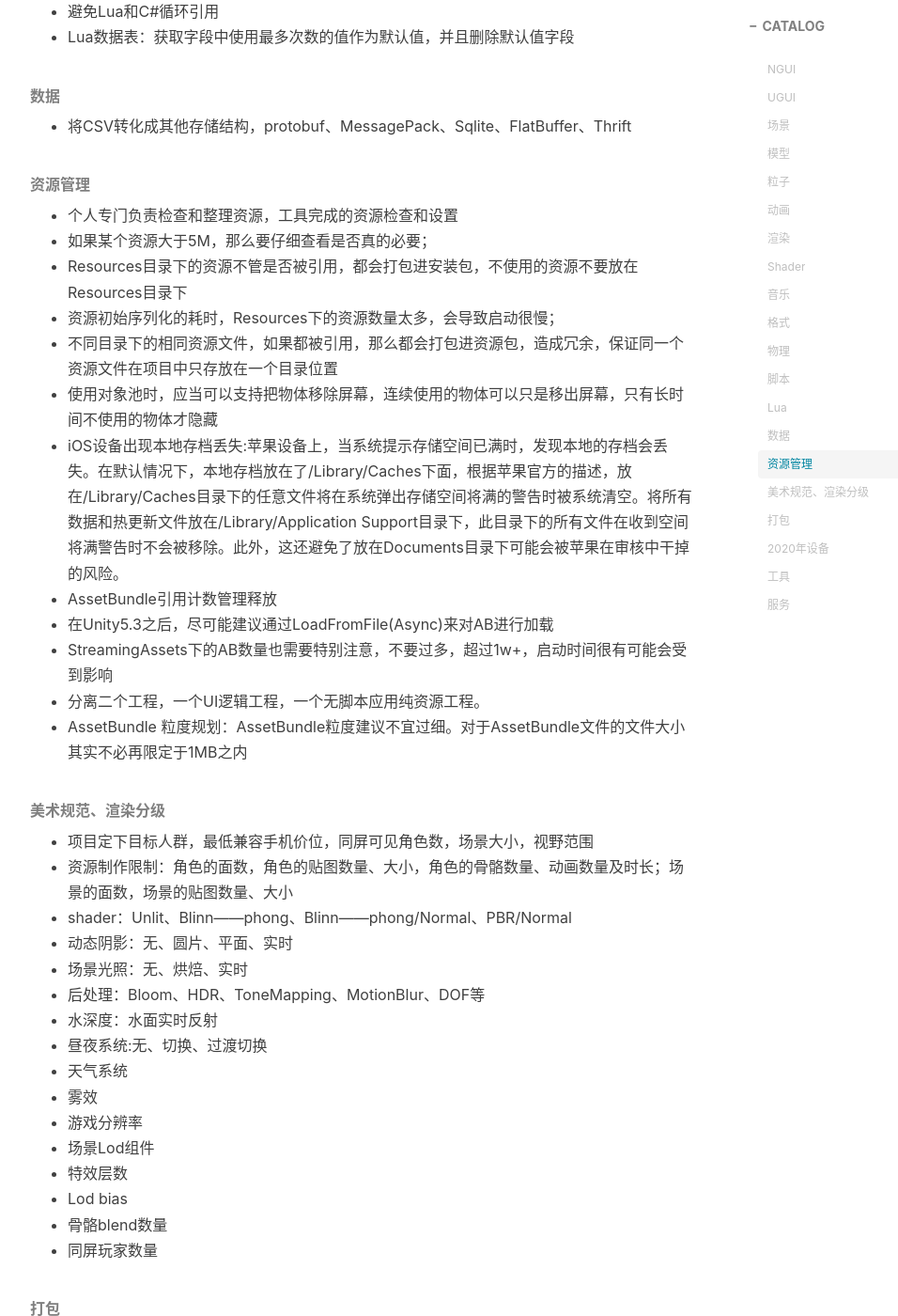
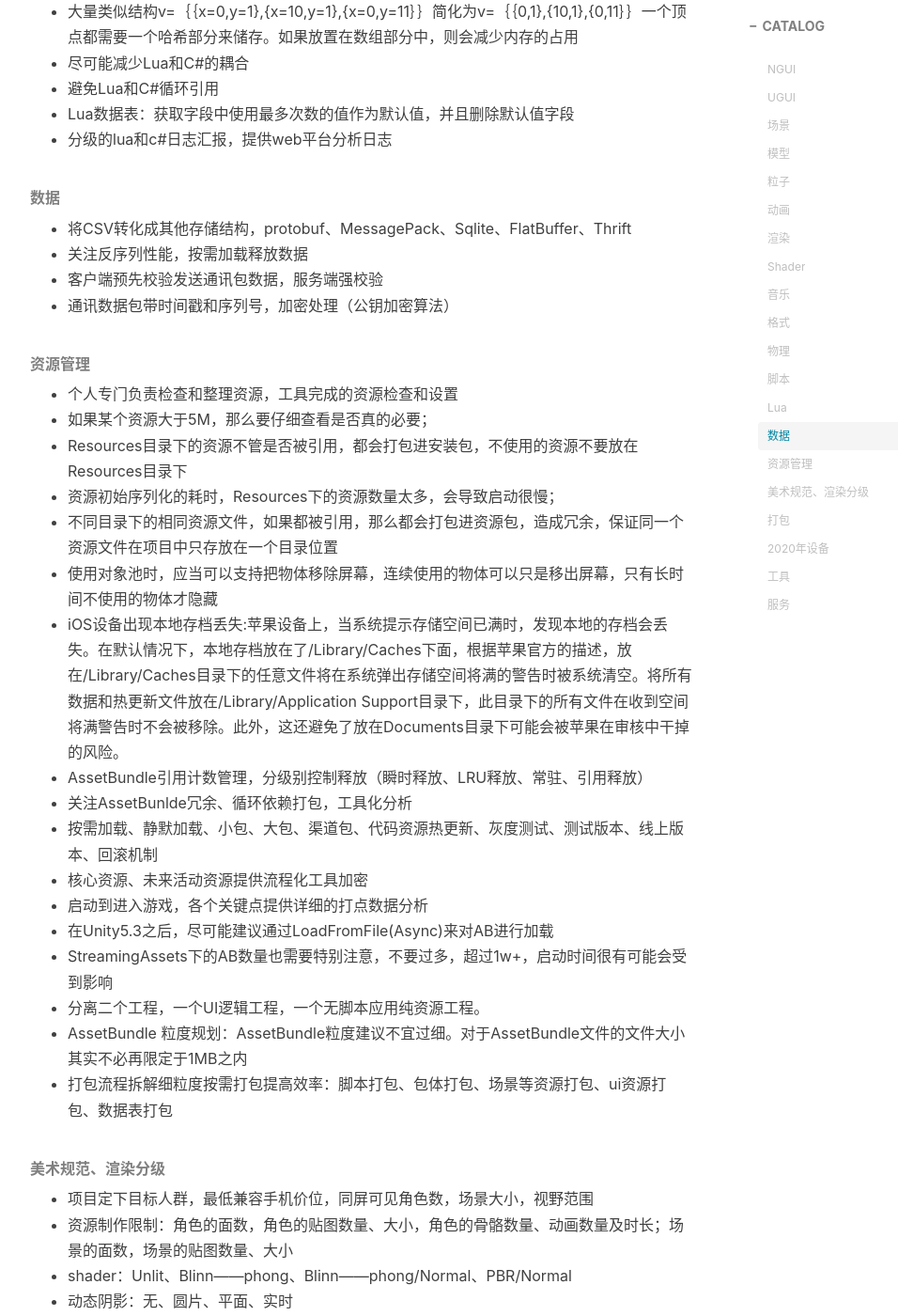
Before and after one commit to chenanbao/chenanbao.github.io, a Jekyll site: the page built from _posts/2021-05-07-Unity性能优化.md, in a window 1280 px wide and 1400 px high, scrolled down 6632 px. Shown: the whole window at 94% size, without its empty margins (233-1189 px from the left). Built offline with Jekyll 4.4.1, drawn with Linux system fonts in a browser that asks for light colours; nearby versions of some CDN libraries; comment, search, counter and statistics services are not loaded; some of the changed text lies outside the part shown.

Commit message:
Update 2021-05-07-Unity性能优化.md

```diff
--- a/_posts/2021-05-07-Unity性能优化.md
+++ b/_posts/2021-05-07-Unity性能优化.md
@@ -102,6 +102,8 @@
 * shader尽量剔除背面
 * Shader.WarmupAllShaders，推荐的使用方式是游戏场景加载完之后，可以调用这个API，把你场景当中引用的Shader帮你预先编译一下，这样游戏过程当中再使用的时候就不会再去调用编译的操作，这样就避免你游戏过程当中产生Shader编译导致的卡顿。
 * Shader的编译耗时，尽可能将少量Shader放入到Always Included Shaders中，减少不必要的启动编译耗时
+* 项目前期介入美术效果制作流程，规范shader宏定义使用，防止TA为了美术效果过度使用宏定义的情况，以过往项目经验来看，到后期进行此项工作导致的资源浪费非常之大
+* 内存中ShaderLab的大小和变体成正比关系。从减少内存方面应该尽量减少变体数量
 
 ###### 音乐
 * 长时间音乐（背景音乐）压缩格式：mp3
@@ -136,7 +138,6 @@
 * 经常需要插入或删除的场合，优先选择链表（LinkedList）
 * 尽量少用模运算和除法运算，比如a/5f，一定要写成a*0.2f
 * 不要去频繁获取组件（GameObject.Find、GameObject.GetComponent、Camera.main、GameObject.tag），加cache
-*
 * 不要频繁实例化和销毁对象，建议对象池管理
 * 尽量不要再update函数中做复杂计算，如有需要，可以隔N帧计算一次；执行逻辑尽量简单，就算有复杂的情况也应该把复杂的情况缓存起来
 * String的相加操作，会频繁申请内存并释放，导致gc频繁，使用System.Text.StringBuilder代替
@@ -157,6 +158,7 @@
 * 在Script Backend是Mono的情况下，如果选择的是旧版本里的Mono 2.x，或者新版本里的 Net 3.5（Runtime Version），那么这个值是只升不降的
 * 在Script Backend是Mono的情况下，如果选择的是Net 4.x （Runtime Version），那么这个值是可以下降的（但不确定具体是从哪个版本开始的）
 * 在Script Backend是IL2CPP的情况下，那么这个值也是可以下降的
+* 关注内存碎片化，考虑预先申请连续内存对象池使用。
 
 ###### Lua
 * 局部变量相对于全部变量有以下几点好处： 1. 读写更快 2. 可以避免不经意的全局变量名污染 3. 在作用域结束时，会被自动标记为垃圾，避免了内存泄漏
@@ -166,9 +168,14 @@
 * 尽可能减少Lua和C#的耦合
 * 避免Lua和C#循环引用
 * Lua数据表：获取字段中使用最多次数的值作为默认值，并且删除默认值字段
+* 分级的lua和c#日志汇报，提供web平台分析日志
 
 ###### 数据
 * 将CSV转化成其他存储结构，protobuf、MessagePack、Sqlite、FlatBuffer、Thrift
+* 关注反序列性能，按需加载释放数据
+* 客户端预先校验发送通讯包数据，服务端强校验
+* 通讯数据包带时间戳和序列号，加密处理（公钥加密算法）
+
 
 ###### 资源管理
 * 个人专门负责检查和整理资源，工具完成的资源检查和设置
@@ -178,11 +185,16 @@
 * 不同目录下的相同资源文件，如果都被引用，那么都会打包进资源包，造成冗余，保证同一个资源文件在项目中只存放在一个目录位置
 * 使用对象池时，应当可以支持把物体移除屏幕，连续使用的物体可以只是移出屏幕，只有长时间不使用的物体才隐藏
 * iOS设备出现本地存档丢失:苹果设备上，当系统提示存储空间已满时，发现本地的存档会丢失。在默认情况下，本地存档放在了/Library/Caches下面，根据苹果官方的描述，放在/Library/Caches目录下的任意文件将在系统弹出存储空间将满的警告时被系统清空。将所有数据和热更新文件放在/Library/Application Support目录下，此目录下的所有文件在收到空间将满警告时不会被移除。此外，这还避免了放在Documents目录下可能会被苹果在审核中干掉的风险。
-* AssetBundle引用计数管理释放
+* AssetBundle引用计数管理，分级别控制释放（瞬时释放、LRU释放、常驻、引用释放）
+* 关注AssetBunlde冗余、循环依赖打包，工具化分析
+* 按需加载、静默加载、小包、大包、渠道包、代码资源热更新、灰度测试、测试版本、线上版本、回滚机制
+* 核心资源、未来活动资源提供流程化工具加密
+* 启动到进入游戏，各个关键点提供详细的打点数据分析
 * 在Unity5.3之后，尽可能建议通过LoadFromFile(Async)来对AB进行加载
 * StreamingAssets下的AB数量也需要特别注意，不要过多，超过1w+，启动时间很有可能会受到影响
 * 分离二个工程，一个UI逻辑工程，一个无脚本应用纯资源工程。
 * AssetBundle 粒度规划：AssetBundle粒度建议不宜过细。对于AssetBundle文件的文件大小其实不必再限定于1MB之内
+* 打包流程拆解细粒度按需打包提高效率：脚本打包、包体打包、场景等资源打包、ui资源打包、数据表打包
 
 ###### 美术规范、渲染分级
 * 项目定下目标人群，最低兼容手机价位，同屏可见角色数，场景大小，视野范围
```
